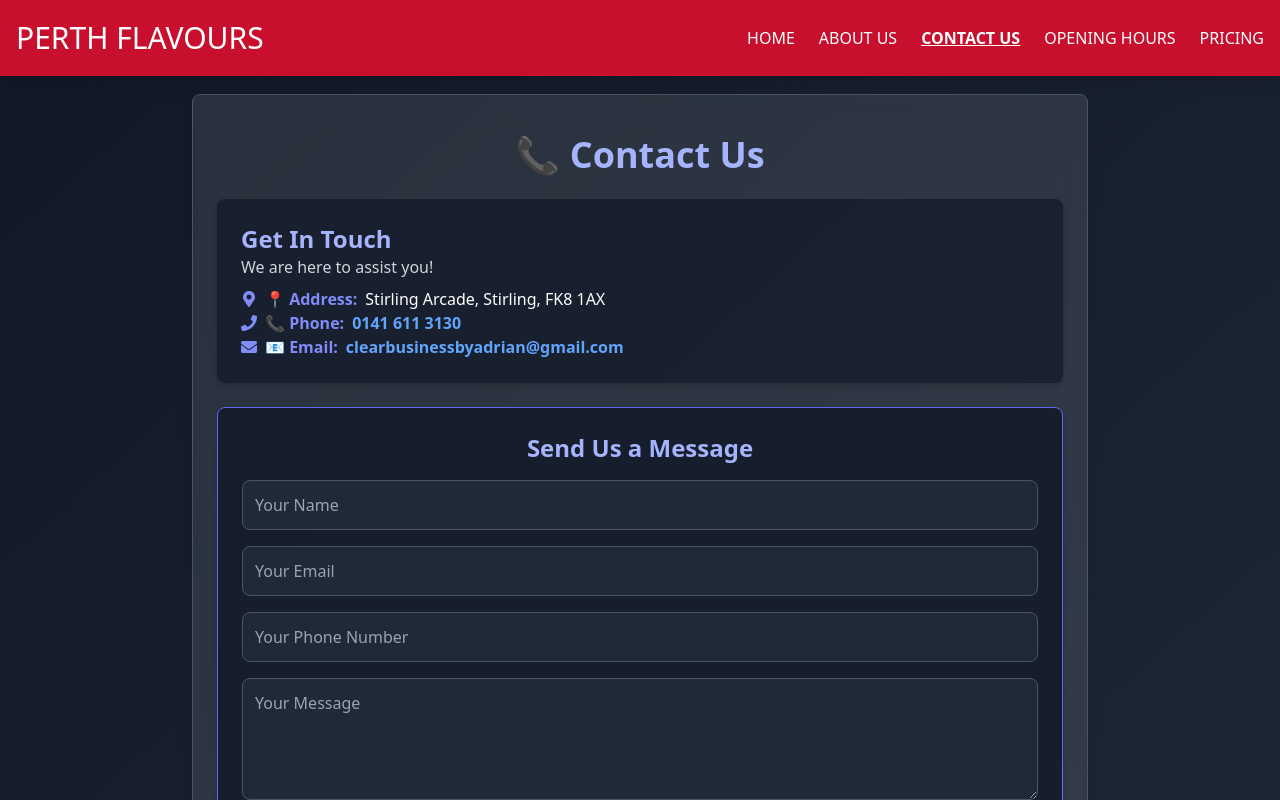
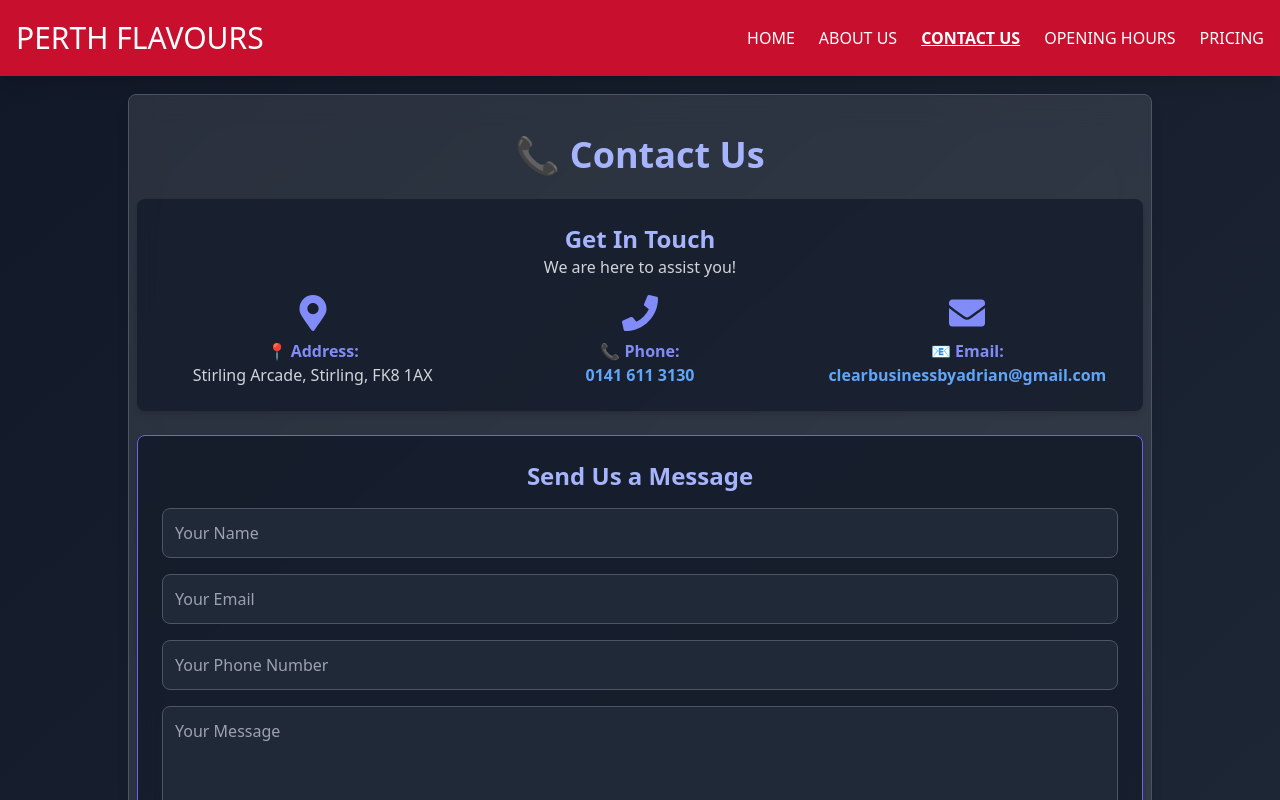
Before and after one commit to maliksaadnaeem937/PerthFlavours, a React (Vite) app: page /contact in a window 1280 px wide. Shown: the top 800 px of the page. Built offline with nearby package versions, Linux system fonts and the light colour scheme.

Commit message:
second_commit_email_adjusted

```diff
--- a/src/Components/Contact.jsx
+++ b/src/Components/Contact.jsx
@@ -6,12 +6,12 @@ export default function Contact() {
   const [showDetails, setShowDetails] = useState(false);
 
   return (
-    <div className="min-h-screen flex items-center justify-center bg-gradient-to-br from-gray-900 to-gray-800 p-6">
+    <div className="min-h-screen flex p-2 items-center justify-center bg-gradient-to-br from-gray-900 to-gray-800 sm:p-6">
       <motion.div
         initial={{ opacity: 0, y: 30 }}
         animate={{ opacity: 1, y: 0 }}
         transition={{ duration: 0.8 }}
-        className="max-w-4xl w-full px-6 py-10 bg-white bg-opacity-10 backdrop-blur-lg text-white shadow-lg rounded-lg border border-gray-600"
+        className="max-w-5xl w-full px-2 py-10 bg-white bg-opacity-10 backdrop-blur-lg text-white shadow-lg rounded-lg border border-gray-600"
       >
         {/* Page Heading */}
         <motion.h2
@@ -28,28 +28,41 @@ export default function Contact() {
           initial={{ opacity: 0, scale: 0.9 }}
           animate={{ opacity: 1, scale: 1 }}
           transition={{ delay: 0.5, duration: 0.5 }}
-          className="mt-6 p-6 bg-gray-900 bg-opacity-70 rounded-lg shadow-md"
+          className="mt-6 p-6 bg-gray-900 bg-opacity-70 rounded-lg shadow-md "
         >
-          <h3 className="text-2xl font-semibold text-indigo-300">Get In Touch</h3>
-          <p className="text-gray-300">We are here to assist you!</p>
-          <p className="mt-2 flex items-center gap-2">
-            <FaMapMarkerAlt className="text-indigo-400" />
-            <span className="font-semibold text-indigo-400">📍 Address:</span> Stirling Arcade, Stirling, FK8 1AX
-          </p>
-          <p className="flex items-center gap-2">
-            <FaPhone className="text-indigo-400" />
-            <span className="font-semibold text-indigo-400">📞 Phone:</span>
+          <h3 className="text-2xl font-semibold text-indigo-300 text-center">Get In Touch</h3>
+          <p className="text-gray-300 text-center">We are here to assist you!</p>
+
+          <div className="mt-4 grid grid-cols-1 md:grid-cols-3 gap-6">
+            {/* Address Section */}
+            <div className="flex flex-col items-center">
+              <FaMapMarkerAlt className="text-indigo-400 text-4xl" />
+              <p className="font-semibold text-indigo-400 mt-2">📍 Address:</p>
+              <p className="text-gray-300 text-center">Stirling Arcade, Stirling, FK8 1AX</p>
+            </div>
+
+            {/* Phone Section */}
+            <div className="flex flex-col items-center">
+              <FaPhone className="text-indigo-400 text-4xl" />
+              <p className="font-semibold text-indigo-400 mt-2">📞 Phone:</p>
+              <p className="text-gray-300 text-center">
                 <a href="tel:+441416113130" className="text-blue-400 font-semibold hover:underline">
                   0141 611 3130
                 </a>
               </p>
-          <p className="flex items-center gap-2">
-            <FaEnvelope className="text-indigo-400" />
-            <span className="font-semibold text-indigo-400">📧 Email:</span>
+            </div>
+
+            {/* Email Section */}
+            <div className="flex flex-col items-center">
+              <FaEnvelope className="text-indigo-400 text-4xl" />
+              <p className="font-semibold text-indigo-400 mt-2">📧 Email:</p>
+              <p className="text-gray-300 text-center">
                 <a href="mailto:clearbusinessbyadrian@gmail.com" className="text-blue-400 font-semibold hover:underline">
                   clearbusinessbyadrian@gmail.com
                 </a>
               </p>
+            </div>
+          </div>
         </motion.div>
 
         {/* Contact Form */}
```
Lines whose indentation alone changed are shown as unchanged.
